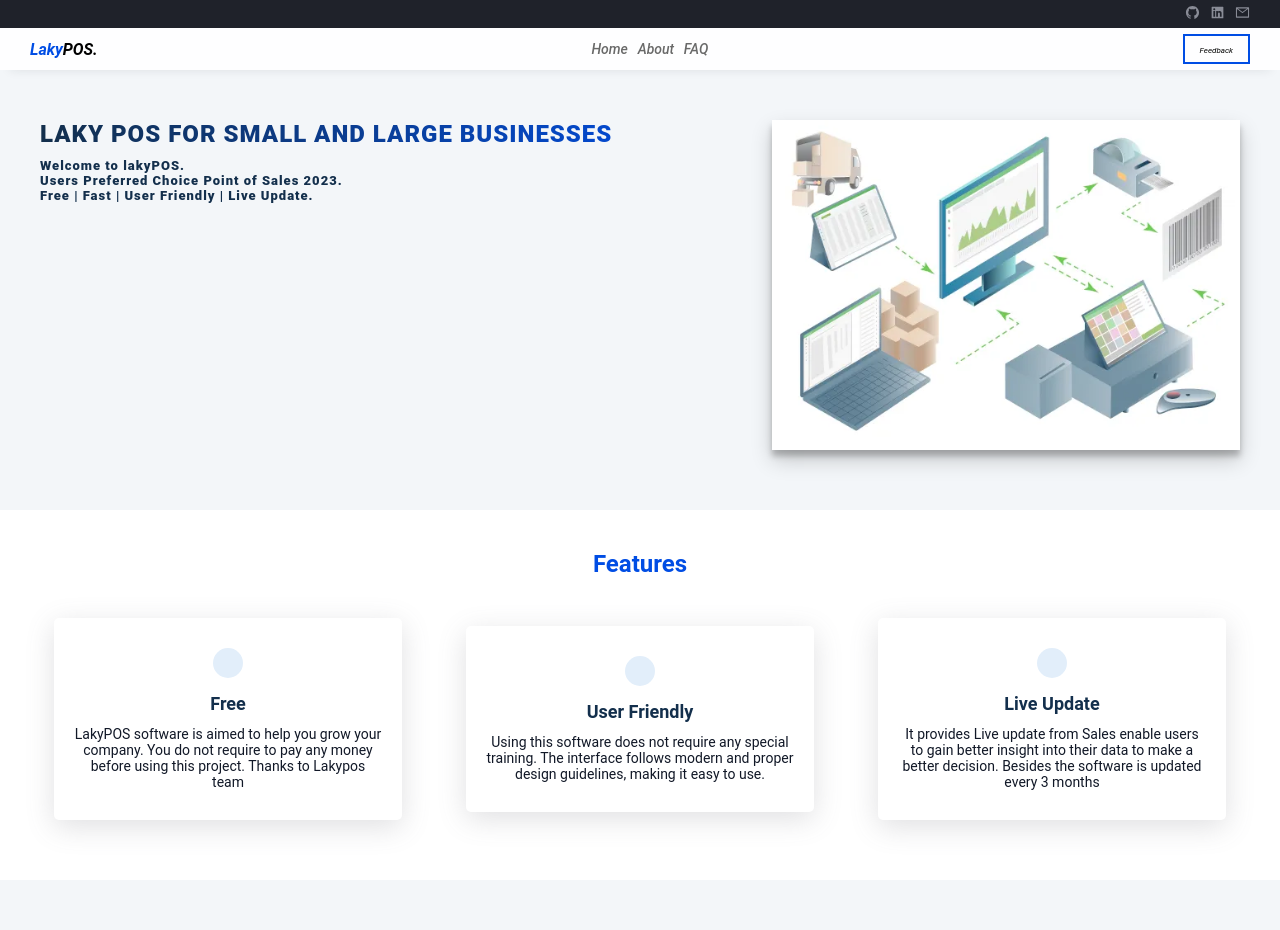
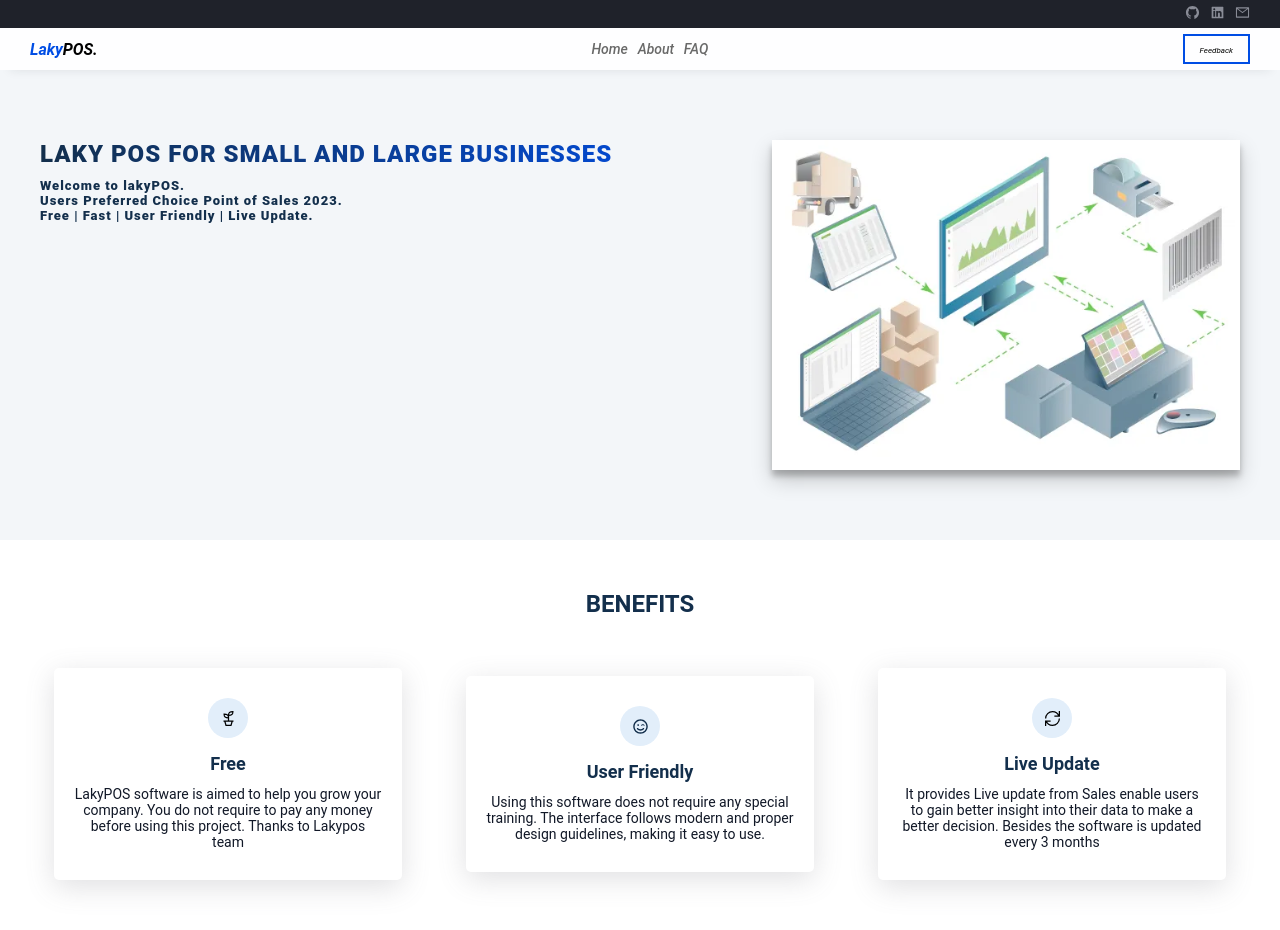
Before and after one commit to kusiLaw/lakypos_web, a Next.js app: page / in a window 1280 px wide. Shown: the top 930 px of the page. Before the commit the page ends 880 px from the top, so only its background shows below. Built offline with nearby package versions, Linux system fonts and the light colour scheme.

Commit message:
Add card icons

```diff
--- a/src/components/cards/card.js
+++ b/src/components/cards/card.js
@@ -1,5 +1,7 @@
 import React from 'react'
 import styles from './card.module.css'
+
+
 
 const Card = ({text, icon, title}) => {
   return (
--- a/src/components/cards/card.module.css
+++ b/src/components/cards/card.module.css
@@ -46,15 +46,16 @@
 flex-shrink: 0;
 justify-content: center;
 align-items: center;
-width: 3rem;
-height: 3rem;
+width: 4rem;
+height: 4rem;
 border-radius: 9999px;
 }
 
 .card .image svg {
-color: #DC2626;
+/* color: green; */
 width: 1.5rem;
 height: 1.5rem;
+font-size: 4rem;
 }
 
 .content {
--- a/src/components/header/header.js
+++ b/src/components/header/header.js
@@ -8,6 +8,7 @@
 import {clsx} from 'clsx'
 import { Turn as Hamburger } from 'hamburger-react'
 import MobileList from "./mobile";
+
 
 export default function Header () {
    const [isOpen , setOpen] = useState(false)
@@ -73,6 +74,7 @@
              </nav>
              <div className={style.nav_link_btn}>
                <LinkButton text='Feedback' url='#'/>
+
              </div>
 
           </div>
--- a/src/pages/index.js
+++ b/src/pages/index.js
@@ -4,6 +4,13 @@
 import styles from '@/styles/Home.module.css'
 import Layout from '@/components/layout/layout'
 import Card from '@/components/cards/card'
+import InputText from '@/components/input/input'
+import { faHandHoldingSeedling } from 'react-icons/fa';
+import { GrGrow as Grow } from "@react-icons/all-files/gr/GrGrow";
+
+import { GrUpdate as Update } from "@react-icons/all-files/gr/GrUpdate";
+import { FaRegSmileWink as Smile } from "@react-icons/all-files/fa/FaRegSmileWink";
+
 
 // const inter = Inter({ subsets: ['latin'] })
 
@@ -23,6 +30,7 @@
                 Users Preferred Choice Point of Sales 2023.  <br/>
                 Free | Fast | User Friendly | Live Update.
              </p>
+             {/* <InputText/ > */}
          </div>
          <div className='welcome-img'>
          <Image
@@ -39,23 +47,23 @@
 
     <section className='benefits flex'>
 
-         <h2> Features </h2>
+         <h2> BENEFITS </h2>
          <div className='card-wrapper flex'>
             <Card
-              icon = ''
+              icon =<Grow />
               title = "Free"
               text = ' LakyPOS software is aimed to help you grow your company. You do not require to pay any money before using this project. Thanks to Lakypos team '
             />
 
             <Card
-              icon = ''
+              icon = <Smile />
               title = "User Friendly"
               text = "Using this software does not require any special training. The interface follows modern and proper design guidelines, making it easy to use.  "
             />
 
 
             <Card
-              icon = ''
+              icon = <Update />
               title = "Live Update"
               text = " It provides Live update from Sales enable users to gain better insight into their data to make a better decision. Besides the software is updated every 3 months "
             />
--- a/src/styles/globals.css
+++ b/src/styles/globals.css
@@ -135,14 +135,15 @@
  background-color: white;
  flex-direction: column;
  align-items: center;
- padding: 4rem 2rem;
+ padding: 5rem 2rem;
  color: var(--color_primary_text);
+
 }
 
 .benefits h2{
  align-self: center;
  margin-bottom: 2rem;
- color:  #004de4;
+ color:  var(--text-color);
 }
 
 .card-wrapper{
@@ -227,13 +228,21 @@
 
 
  .welcome{
+  margin-top: 12rem;
    padding: 1rem 3rem;
-   padding-bottom: 5rem;
+   padding-bottom: 6rem;
  }
 
  .welcome-text h2{
   font-size: 2.4rem;
-  /* margin-bottom: 1rem; */
+
+ }
+ .benefits{
+  padding: 5rem 2rem;
+  /* border: 1px solid red; */
  }
 
+  .benefits h2{
+   margin-bottom: 3rem;
+  }
 }
```
